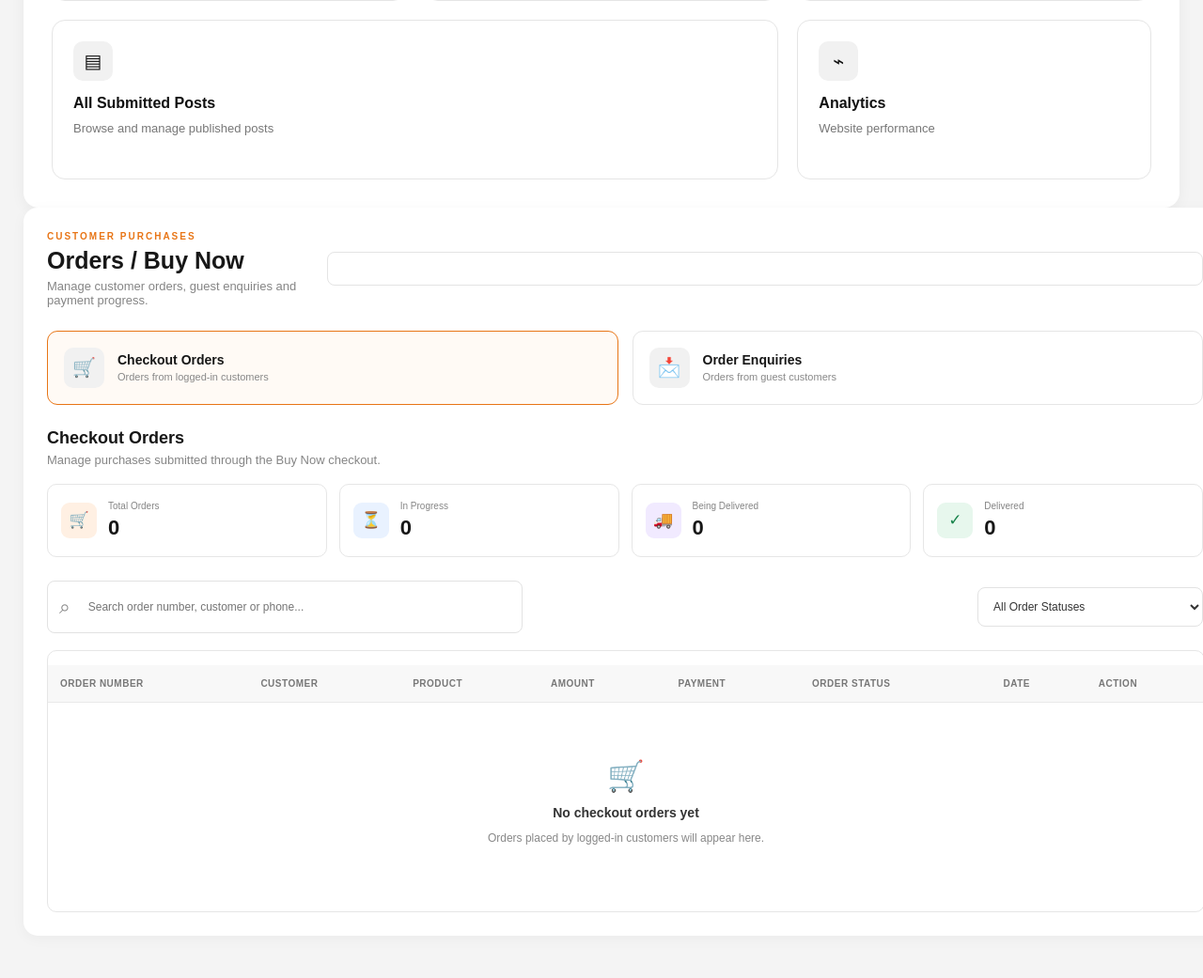
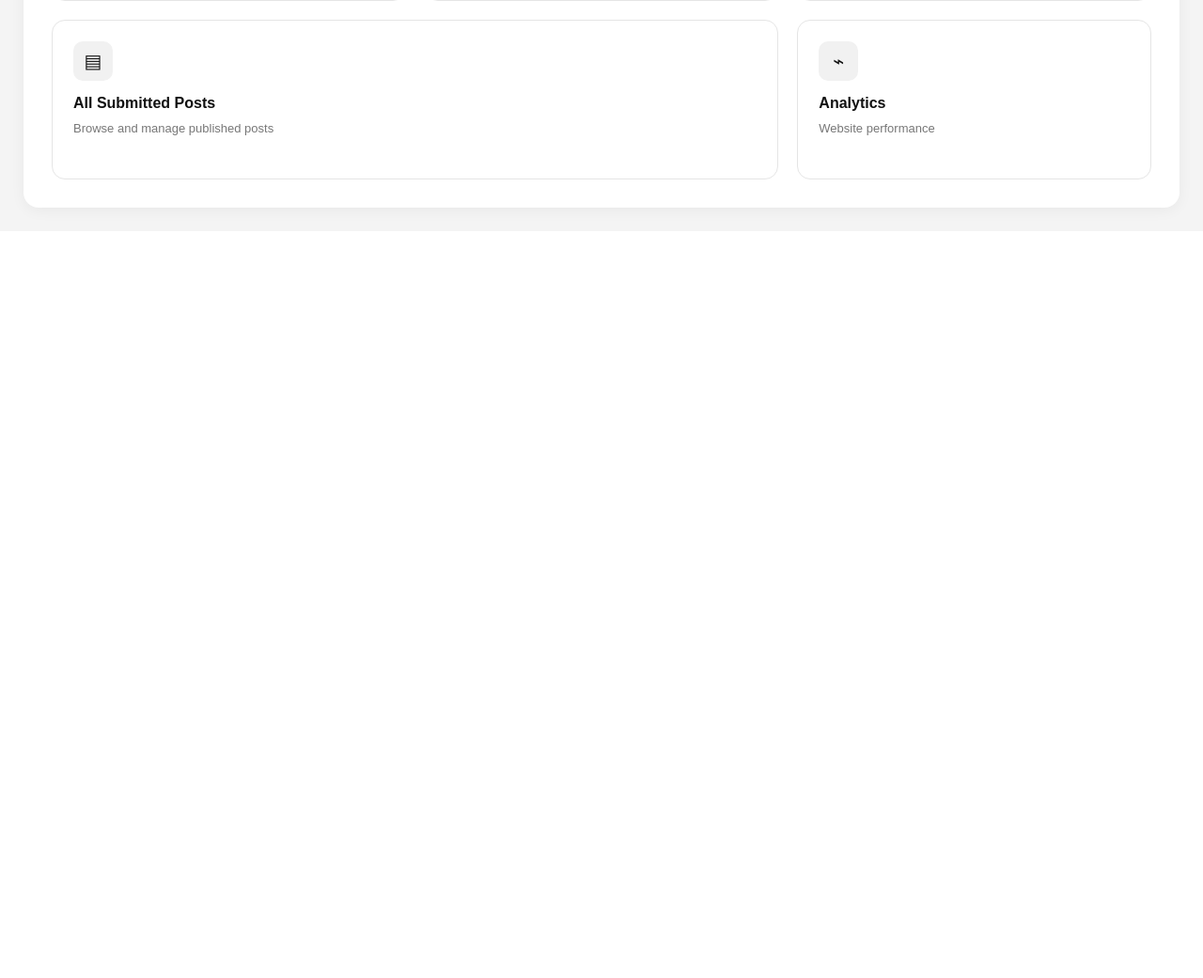
Before and after one commit to ochieng-stack/motteck, a Flask app: page /admin-dashboard in a window 1280 px wide. Shown: the part 704-1745 px from the top of the page at 94% size. After the commit the page ends 936 px from the top, so only its background shows below. Run offline with Flask 3, Linux system fonts and the light colour scheme; the visitor is signed in with stand-in values (Sample User, id 1); parts of the project's set-up code (start-up, migrations or seed data) failed here and were passed over.

Commit message:
Add files via upload

```diff
--- a/templates/admin_dashboard.html
+++ b/templates/admin_dashboard.html
@@ -60,7 +60,7 @@ const hubObserver=new MutationObserver(updateAdminHubCounts);document.addEventLi
      MOTTECK ORDERS / BUY NOW MANAGEMENT
 ===================================================== -->
 
-<section class="admin-panel" id="orders-page">
+<section class="admin-panel" id="orders-page" style="display:none;">
 
     <div class="orders-header">
         <div>
```
